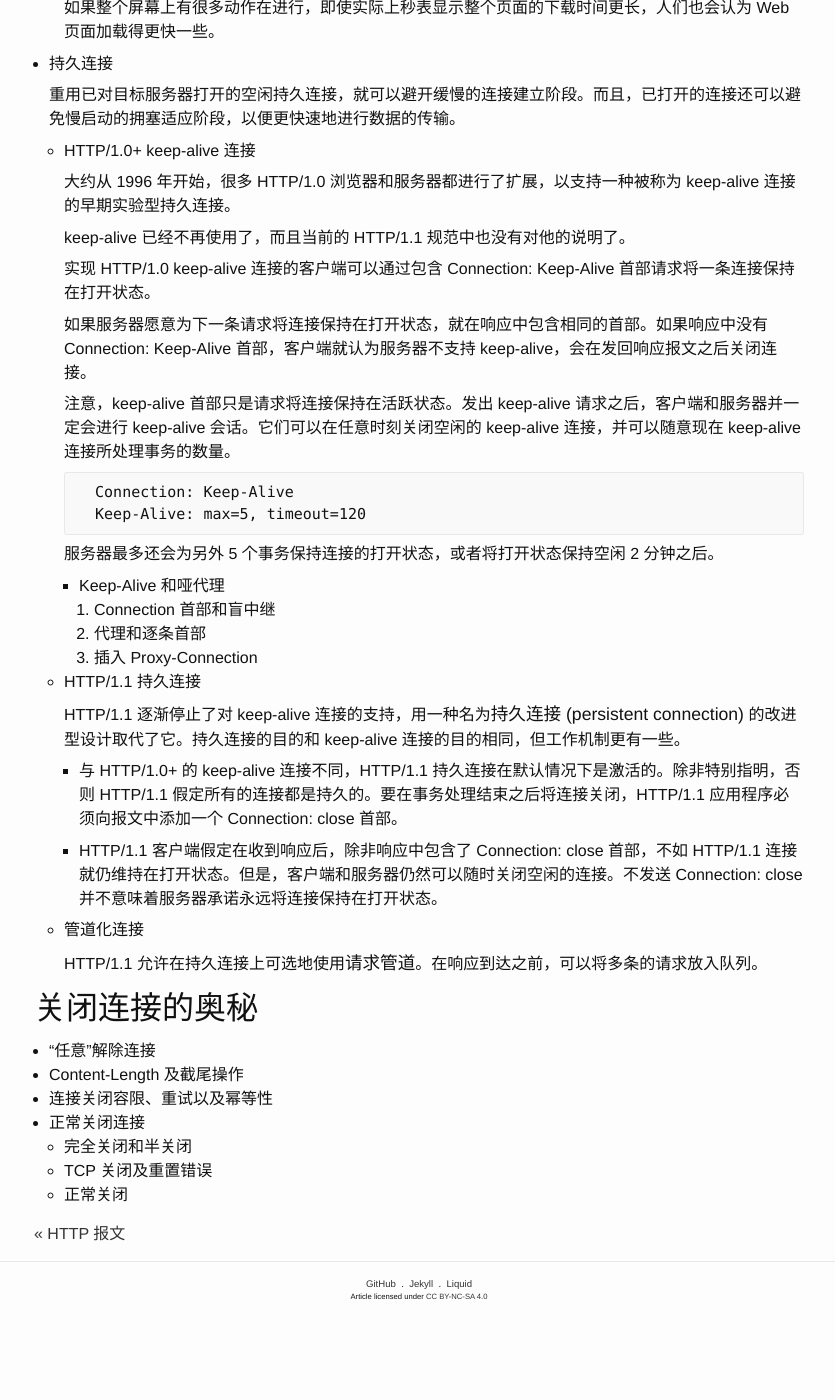
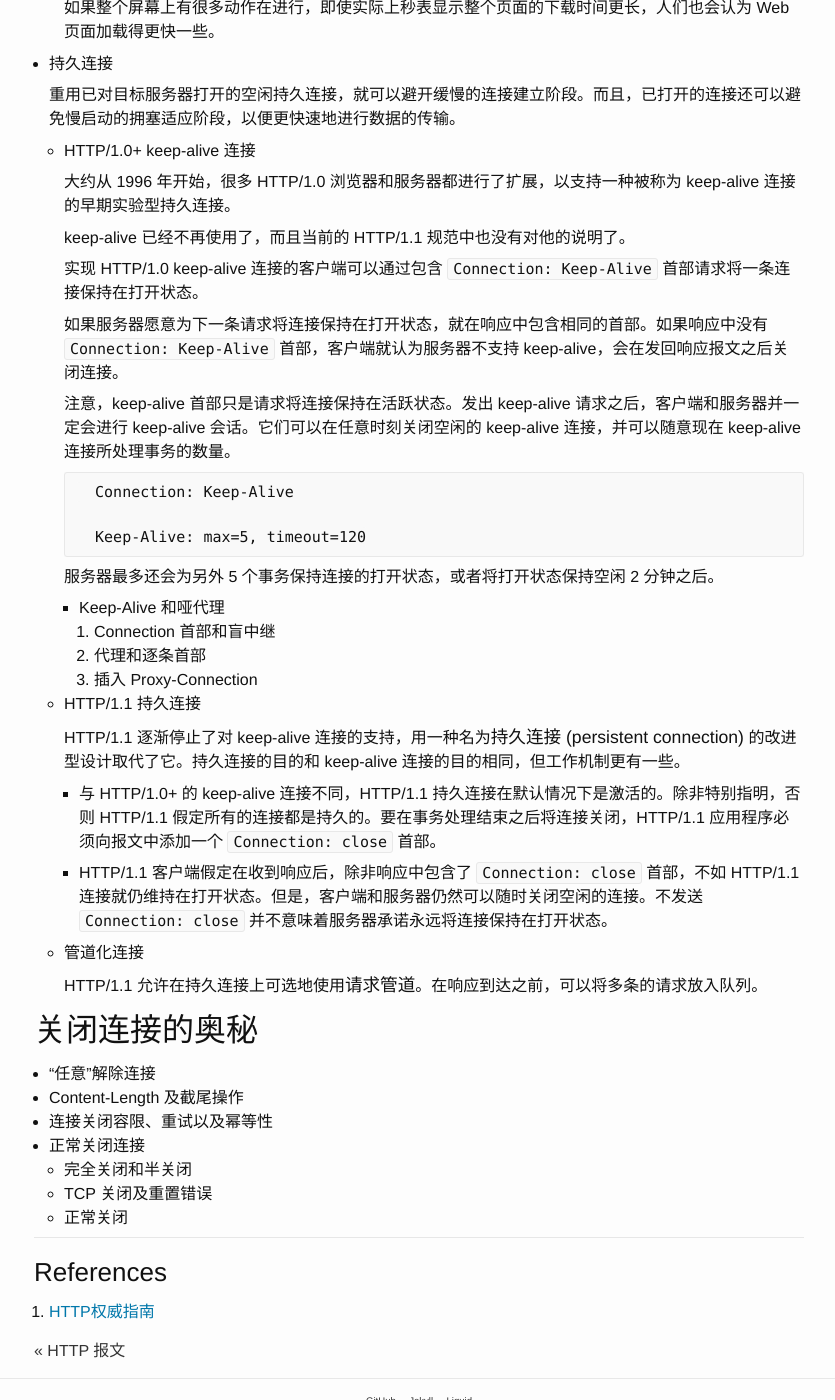
Before and after one commit to ousiax/ousiax.github.io, a Jekyll site: the page built from _posts/2016-09-29-http-connection.md, in a window 1280 px wide and 1400 px high, scrolled down 2309 px. Shown: the whole window, without its empty margins (221-1056 px from the left). Built offline with Jekyll 4.4.1, drawn with Linux system fonts in a browser that asks for light colours; before the commit the page ends 3627 px from its top, so only the background shows below that; some of the changed text lies outside the part shown.

Commit message:
Update 2016-09-29-http-connection.md

````diff
--- a/_posts/2016-09-29-http-connection.md
+++ b/_posts/2016-09-29-http-connection.md
@@ -74,6 +74,7 @@ HTTP 紧挨着 TCP，位于其上层，所以 HTTP 食物的性能很大程度
     因特网传输请求报文，以及服务器处理请求都需要时间。
 
 - (4) 然后，Web 服务器会回送 HTTP 响应，这也需要时间。
+
 
 这些 TCP 网络时延的大小取决于硬件速度、网络和服务器的负载，请求和响应报文的尺寸，以及客户端和服务器之间的距离。TCP 协议的技术复杂性也会对时延产生巨大的影响。
 
@@ -111,14 +112,15 @@ HTTP 紧挨着 TCP，位于其上层，所以 HTTP 食物的性能很大程度
 
         keep-alive 已经不再使用了，而且当前的 HTTP/1.1 规范中也没有对他的说明了。
 
-        实现 HTTP/1.0 keep-alive 连接的客户端可以通过包含 Connection: Keep-Alive 首部请求将一条连接保持在打开状态。
+        实现 HTTP/1.0 keep-alive 连接的客户端可以通过包含 `Connection: Keep-Alive` 首部请求将一条连接保持在打开状态。
 
-        如果服务器愿意为下一条请求将连接保持在打开状态，就在响应中包含相同的首部。如果响应中没有 Connection: Keep-Alive 首部，客户端就认为服务器不支持 keep-alive，会在发回响应报文之后关闭连接。
+        如果服务器愿意为下一条请求将连接保持在打开状态，就在响应中包含相同的首部。如果响应中没有 `Connection: Keep-Alive` 首部，客户端就认为服务器不支持 keep-alive，会在发回响应报文之后关闭连接。
 
         注意，keep-alive 首部只是请求将连接保持在活跃状态。发出 keep-alive 请求之后，客户端和服务器并一定会进行 keep-alive 会话。它们可以在任意时刻关闭空闲的 keep-alive 连接，并可以随意现在 keep-alive 连接所处理事务的数量。
 
         ```
         Connection: Keep-Alive
+
         Keep-Alive: max=5, timeout=120
         ```
 
@@ -133,9 +135,9 @@ HTTP 紧挨着 TCP，位于其上层，所以 HTTP 食物的性能很大程度
 
         HTTP/1.1 逐渐停止了对 keep-alive 连接的支持，用一种名为**持久连接 (persistent connection)** 的改进型设计取代了它。持久连接的目的和 keep-alive 连接的目的相同，但工作机制更有一些。
 
-        - 与 HTTP/1.0+ 的 keep-alive 连接不同，HTTP/1.1 持久连接在默认情况下是激活的。除非特别指明，否则 HTTP/1.1 假定所有的连接都是持久的。要在事务处理结束之后将连接关闭，HTTP/1.1 应用程序必须向报文中添加一个 Connection: close 首部。
+        - 与 HTTP/1.0+ 的 keep-alive 连接不同，HTTP/1.1 持久连接在默认情况下是激活的。除非特别指明，否则 HTTP/1.1 假定所有的连接都是持久的。要在事务处理结束之后将连接关闭，HTTP/1.1 应用程序必须向报文中添加一个 `Connection: close` 首部。
 
-        - HTTP/1.1 客户端假定在收到响应后，除非响应中包含了 Connection: close 首部，不如 HTTP/1.1 连接就仍维持在打开状态。但是，客户端和服务器仍然可以随时关闭空闲的连接。不发送 Connection: close 并不意味着服务器承诺永远将连接保持在打开状态。
+        - HTTP/1.1 客户端假定在收到响应后，除非响应中包含了 `Connection: close` 首部，不如 HTTP/1.1 连接就仍维持在打开状态。但是，客户端和服务器仍然可以随时关闭空闲的连接。不发送 `Connection: close` 并不意味着服务器承诺永远将连接保持在打开状态。
 
     - 管道化连接
 
@@ -150,3 +152,9 @@ HTTP 紧挨着 TCP，位于其上层，所以 HTTP 食物的性能很大程度
     - 完全关闭和半关闭
     - TCP 关闭及重置错误
     - 正常关闭
+
+- - -
+
+### References
+
+1. [HTTP权威指南](https://www.amazon.cn/HTTP%E6%9D%83%E5%A8%81%E6%8C%87%E5%8D%97-%E5%90%89%E5%B0%94%E5%88%A9/dp/B008XFDQ14/ref=sr_1_1?ie=UTF8&qid=1474890436&sr=8-1&keywords=http+%E6%9D%83%E5%A8%81%E6%8C%87%E5%8D%97)
````
Also changed, not shown: other parts of _posts/2016-09-29-http-connection.md (+3 -3 lines).
